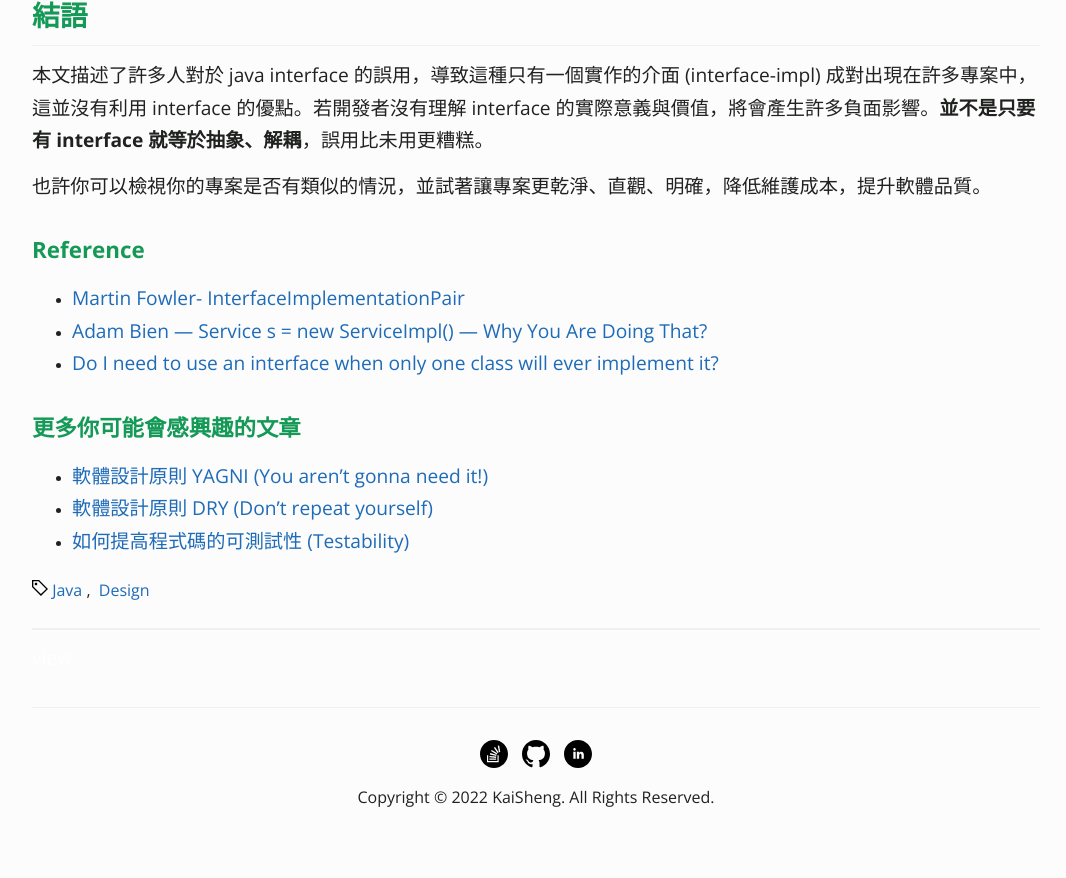
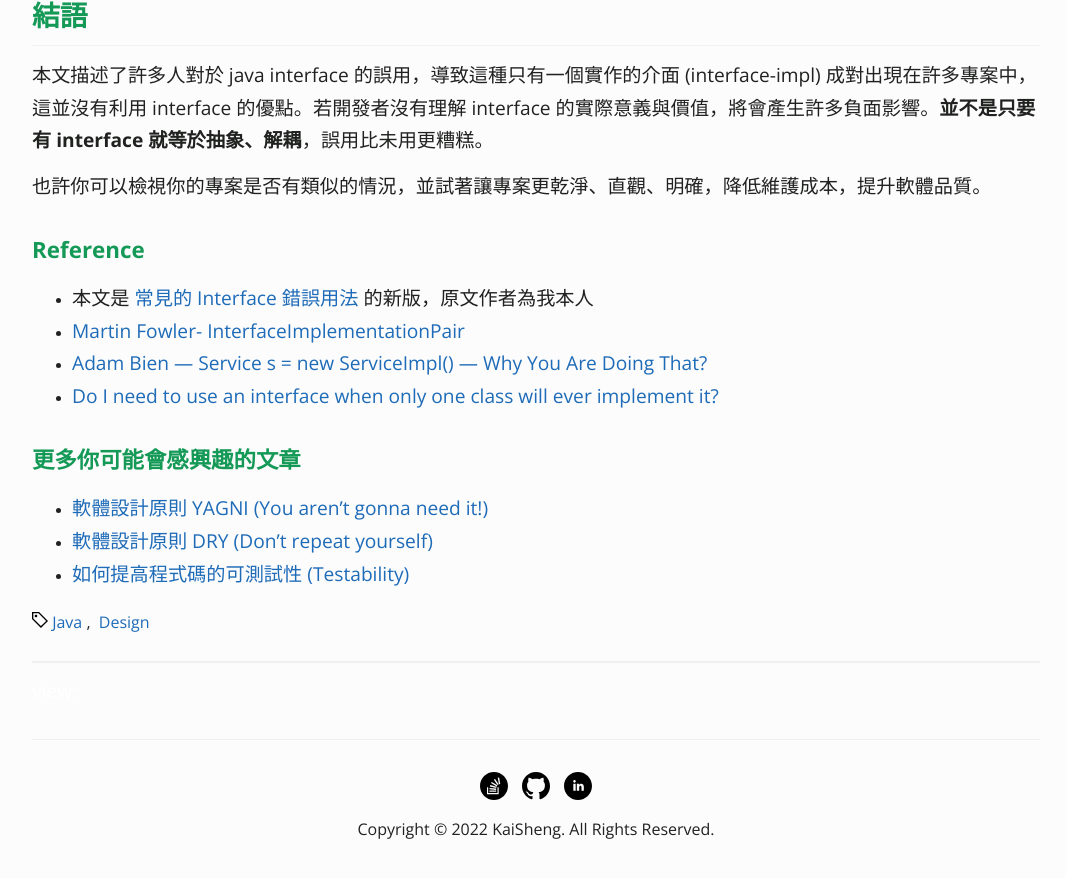
Before and after one commit to KaiSheng714/KaiSheng714.github.io, a Jekyll site: the page built from _posts/2022-01-20-anti-pattern-of-java-interface-impl-style.md, in a window 1280 px wide and 900 px high, scrolled down 2604 px. Shown: the top 878 px of the window, without its empty margins (104-1170 px from the left). Built offline with Jekyll 4.4.1, drawn with Linux system fonts in a browser that asks for light colours; comment, search, counter and statistics services are not loaded.

Commit message:
interface

```diff
--- a/_posts/2022-01-20-anti-pattern-of-java-interface-impl-style.md
+++ b/_posts/2022-01-20-anti-pattern-of-java-interface-impl-style.md
@@ -62,9 +62,11 @@ image: /assets/image/interface-impl-dir.png
 也許你可以檢視你的專案是否有類似的情況，並試著讓專案更乾淨、直觀、明確，降低維護成本，提升軟體品質。
 
 ### **Reference**
+- 本文是 [常見的 Interface 錯誤用法](https://www.gss.com.tw/blog/interface) 的新版，原文作者為我本人
 - [Martin Fowler- InterfaceImplementationPair](https://martinfowler.com/bliki/InterfaceImplementationPair.html)
 - [Adam Bien — Service s = new ServiceImpl() — Why You Are Doing That?](http://adambien.blog/roller/abien/entry/service_s_new_serviceimpl_why)
 - [Do I need to use an interface when only one class will ever implement it?](https://softwareengineering.stackexchange.com/questions/159813/do-i-need-to-use-an-interface-when-only-one-class-will-ever-implement-it/159815#159815)
+
 
 ### **更多你可能會感興趣的文章**
 - [軟體設計原則 YAGNI (You aren't gonna need it!)](/articles/yagni-principle)
```
